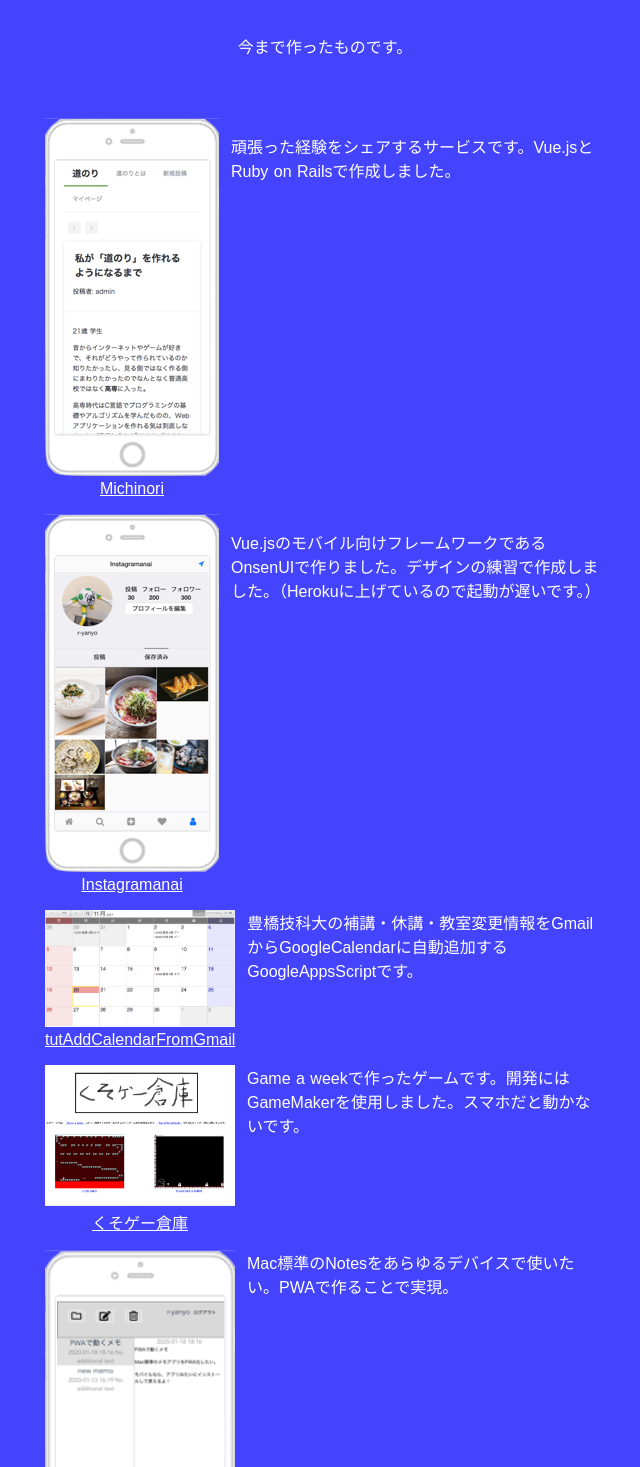
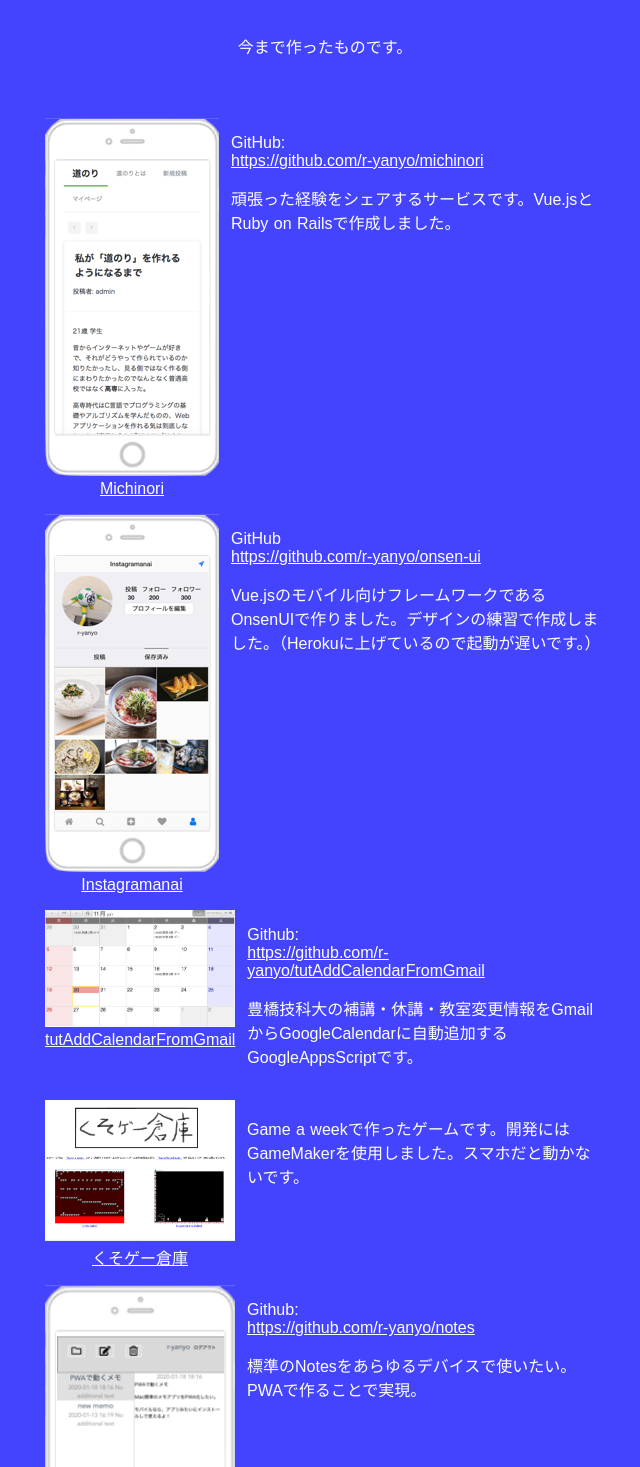
Before and after one commit to r-yanyo/nuxtjs-blog, a Nuxt app: page /profile in a window 1280 px wide. Shown: the part 1603-3070 px from the top of the page, without its empty margins (315-955 px from the left). Built offline with nearby package versions, Linux system fonts and the light colour scheme.

Commit message:
[Add] 制作物にgithubリンクを追加

```diff
--- a/pages/profile/index.vue
+++ b/pages/profile/index.vue
@@ -79,6 +79,12 @@
                 <a href="https://michinori.herokuapp.com/" target="_blank" rel="noopener">Michinori</a>
               </div>
               <div class="work-right">
+                <p>
+                  GitHub:
+                  <a
+                    href="https://github.com/r-yanyo/michinori"
+                  >https://github.com/r-yanyo/michinori</a>
+                </p>
                 <p>頑張った経験をシェアするサービスです。Vue.jsとRuby on Railsで作成しました。</p>
               </div>
             </div>
@@ -92,6 +98,12 @@
                 >Instagramanai</a>
               </div>
               <div class="work-right">
+                <p>
+                  GitHub
+                  <a
+                    href="https://github.com/r-yanyo/onsen-ui"
+                  >https://github.com/r-yanyo/onsen-ui</a>
+                </p>
                 <p>Vue.jsのモバイル向けフレームワークであるOnsenUIで作りました。デザインの練習で作成しました。（Herokuに上げているので起動が遅いです。）</p>
               </div>
             </div>
@@ -104,23 +116,37 @@
                   rel="noopener"
                 >tutAddCalendarFromGmail</a>
               </div>
-              <div
-                class="work-right"
-              >豊橋技科大の補講・休講・教室変更情報をGmailからGoogleCalendarに自動追加するGoogleAppsScriptです。</div>
+              <div class="work-right">
+                <p>
+                  Github:
+                  <a
+                    href="https://github.com/r-yanyo/tutAddCalendarFromGmail"
+                  >https://github.com/r-yanyo/tutAddCalendarFromGmail</a>
+                </p>
+                <p>豊橋技科大の補講・休講・教室変更情報をGmailからGoogleCalendarに自動追加するGoogleAppsScriptです。</p>
+              </div>
             </div>
             <div class="work">
               <div class="work-left">
                 <img src="/images/kusogame.png" width="190px" />
                 <a href="http://yanyo.html.xdomain.jp/" target="_blank" rel="noopener">くそゲー倉庫</a>
               </div>
-              <div class="work-right">Game a weekで作ったゲームです。開発にはGameMakerを使用しました。スマホだと動かないです。</div>
+              <div class="work-right">
+                <p>Game a weekで作ったゲームです。開発にはGameMakerを使用しました。スマホだと動かないです。</p>
+              </div>
             </div>
             <div class="work">
               <div class="work-left">
                 <img src="/images/notes.png" width="190px" />
                 <a href="https://notes-ba3c8.web.app/" target="_blank" rel="noopener">notes2</a>
               </div>
-              <div class="work-right">Mac標準のNotesをあらゆるデバイスで使いたい。PWAで作ることで実現。</div>
+              <div class="work-right">
+                <p>
+                  Github:
+                  <a href="https://github.com/r-yanyo/notes">https://github.com/r-yanyo/notes</a>
+                </p>
+                <p>標準のNotesをあらゆるデバイスで使いたい。PWAで作ることで実現。</p>
+              </div>
             </div>
           </div>
           <!-- </ScrollAnimation> -->
```
